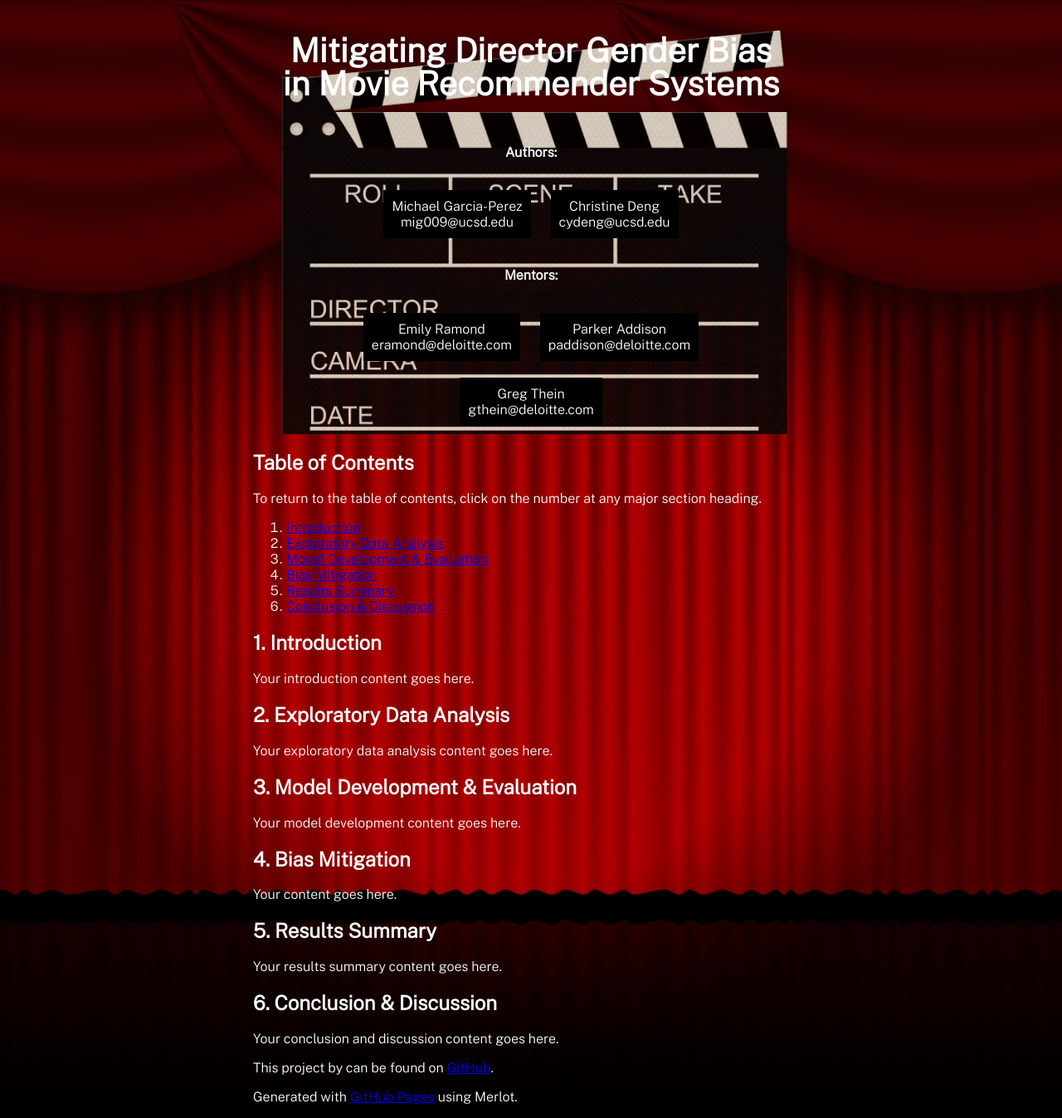
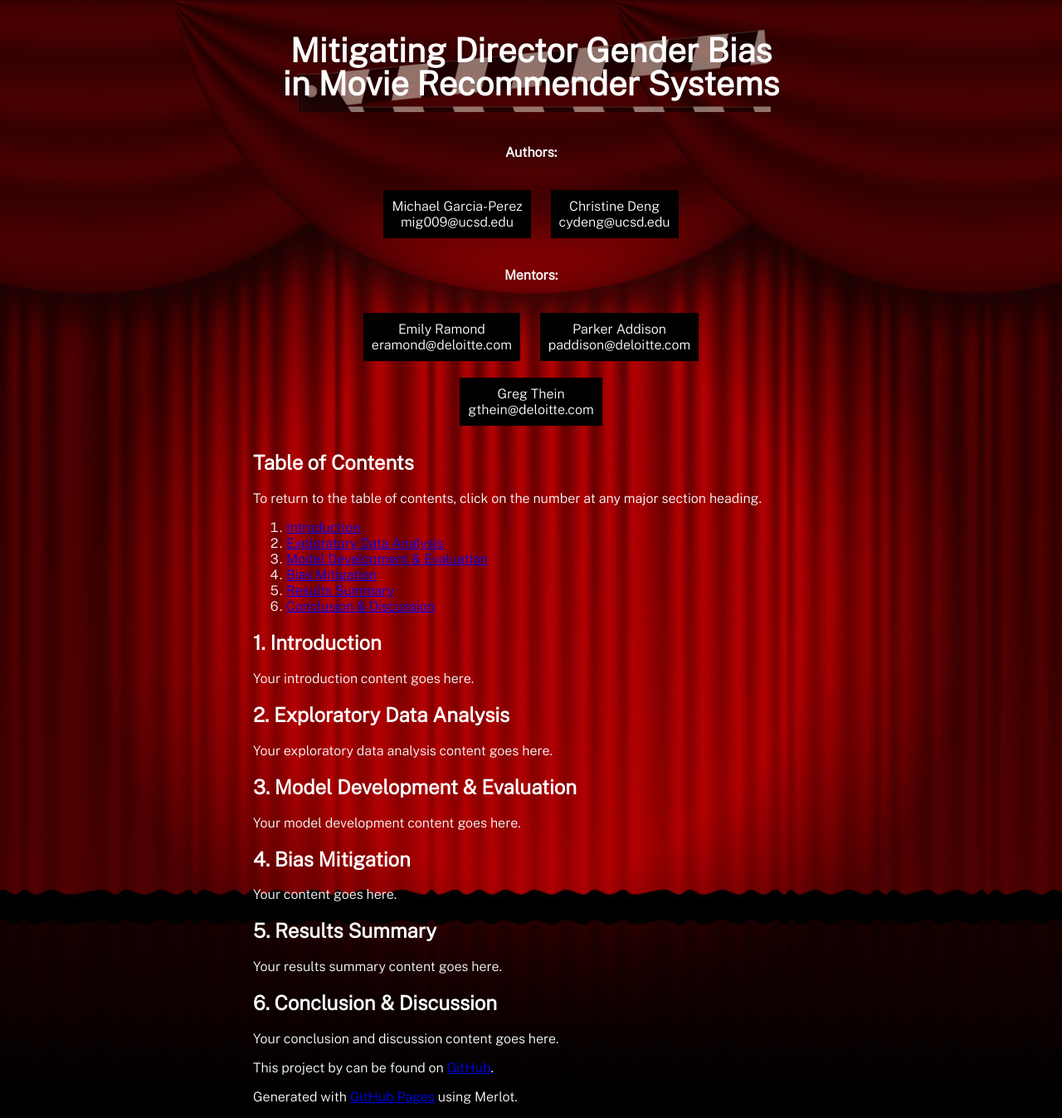
Before and after one commit to michael-garciaperez/DSC180A-Methodology-5, a Jekyll site: the page built from index.md, in a window 1280 px wide. Shown: the whole page at 83% size. Built offline with Jekyll 4.4.1, drawn with Linux system fonts in a browser that asks for light colours.

Commit message:
Update style.scss

```diff
--- a/assets/css/style.scss
+++ b/assets/css/style.scss
@@ -1,6 +1,5 @@
 ---
 ---
-
 @import url('https://fonts.googleapis.com/css2?family=Public+Sans:wght@300&display=swap');
 
 /* STYLES */
@@ -30,26 +29,19 @@
   padding: 0 20px; /* Add padding to the header */
 }
 
-header h1, header h2 {
+header h1 {
+  font-size: 2.5em;
   font-weight: 800;
   font-style: normal;
   color: white;
   text-align: center;
   line-height: 1;
+  padding: 14px 0; /* Adjust padding to center content vertically */
+  position: relative; /* Ensure pseudo-element is positioned relative to the h1 */
 }
 
-header h1 {
-  font-size: 2.5em;
-  padding: 14px 0; /* Adjust padding to center content vertically */
-}
-
-header h2 {
-  font-size: 1em;
-  padding: 14px 0; /* Adjust padding to center content vertically */
-}
-
-/* Background image behind text */
-header h1:before, header h2:before {
+/* Background image behind h1 text */
+header h1:before {
   content: '';
   position: absolute;
   top: 0;
@@ -60,6 +52,16 @@
   background-size: cover;
   opacity: 0.5; /* Adjust opacity to control the visibility of the background */
   z-index: -1;
+}
+
+header h2 {
+  font-size: 1em;
+  font-weight: 800;
+  font-style: normal;
+  color: white;
+  text-align: center;
+  line-height: 1;
+  padding: 14px 0; /* Adjust padding to center content vertically */
 }
 
 /* Additional styles for h2 */
```
